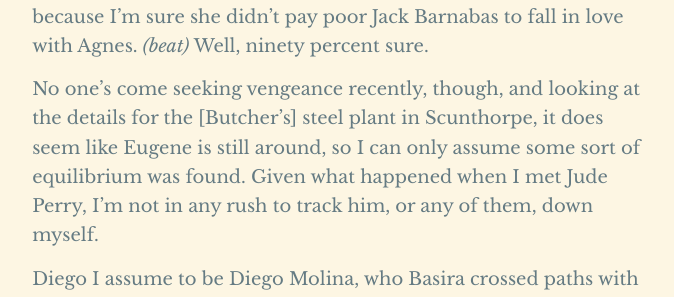
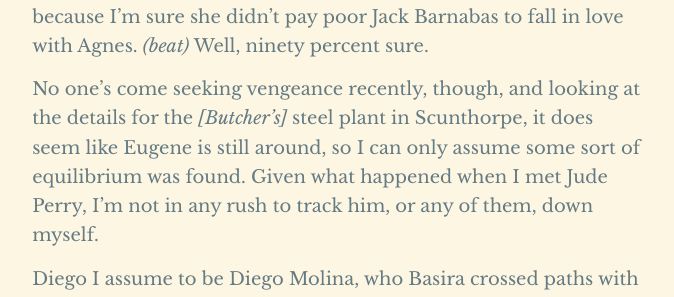
Before and after one commit to Snarp/magnus_archives_transcripts, a Jekyll site: the page built from _posts/2019-05-16-139.md, in a window 1280 px wide and 900 px high, scrolled down 8595 px. Shown: the part 182-479 px from the top of the window, without its empty margins (291-965 px from the left). Built offline with Jekyll 4.4.1, drawn with Linux system fonts in a browser that asks for light colours; some web fonts are replaced; some of the changed text lies outside the part shown.

Commit message:
[Savescum auto-commit.]

```diff
--- a/_posts/2019-05-16-139.md
+++ b/_posts/2019-05-16-139.md
@@ -37,7 +37,7 @@
 
 So, me? I was born in '36 - I know, I don't look seventy, but burning the candle at all ends does have a few advantages. Until you burn out entirely, at least. It's hard to say how much I've got left in me, how much longer my sacrifice can buy me. But when I go, you better believe I'm going big, and it is going to *hurt.*
 
-You know, I got my start in the Blitz. I remember it like it was yesterday. It was [Glenn] Dunlop's house that did it, you know. We were always playing together outside; sometimes his mum would give us tea. Well, it was gone. Nothing but rubble and - _(heh)_ and Desolation. Glenn and his parents had been in the shelter out back, but I guess it wasn't quite sheltered enough, and only his dad made it out. He was a tall, strong man, used to work as a stevedore, and I'd never seen him without a stern expression and a pipe. But now, staggering through the ruins of his life, the look I saw on his face - It woke something in me. Something truly awful.
+You know, I got my start in the Blitz. I remember it like it was yesterday. It was _[Glenn]_ Dunlop's house that did it, you know. We were always playing together outside; sometimes his mum would give us tea. Well, it was gone. Nothing but rubble and - _(heh)_ and Desolation. Glenn and his parents had been in the shelter out back, but I guess it wasn't quite sheltered enough, and only his dad made it out. He was a tall, strong man, used to work as a stevedore, and I'd never seen him without a stern expression and a pipe. But now, staggering through the ruins of his life, the look I saw on his face - It woke something in me. Something truly awful.
 
 Anyone who talks about "the Blitz spirit" wasn't there, or wants to paper over their fear with nostalgia. Terrible things happened in the Blackout, and we hurt each other just as much as the Germans hurt us. And I hurt so very many people.
 
@@ -139,7 +139,7 @@
 
 I'm curious to see what it was she did to derail this big ritual, because I'm sure she didn't pay poor Jack Barnabas to fall in love with Agnes. _(beat)_ Well, ninety percent sure.
 
-No one's come seeking vengeance recently, though, and looking at the details for the [Butcher's] steel plant in Scunthorpe, it does seem like Eugene is still around, so I can only assume some sort of equilibrium was found. Given what happened when I met Jude Perry, I'm not in any rush to track him, or any of them, down myself.
+No one's come seeking vengeance recently, though, and looking at the details for the _[Butcher's]_ steel plant in Scunthorpe, it does seem like Eugene is still around, so I can only assume some sort of equilibrium was found. Given what happened when I met Jude Perry, I'm not in any rush to track him, or any of them, down myself.
 
 Diego I assume to be Diego Molina, who Basira crossed paths with back in her Sectioned days, and Arthur - could be Arthur Nolan, though going from the head of a cult to watching over Jane Prentiss as a landlord does seem like something of a demotion. God knows. It's not like I don't have my own office politics to keep track of.
 
```
